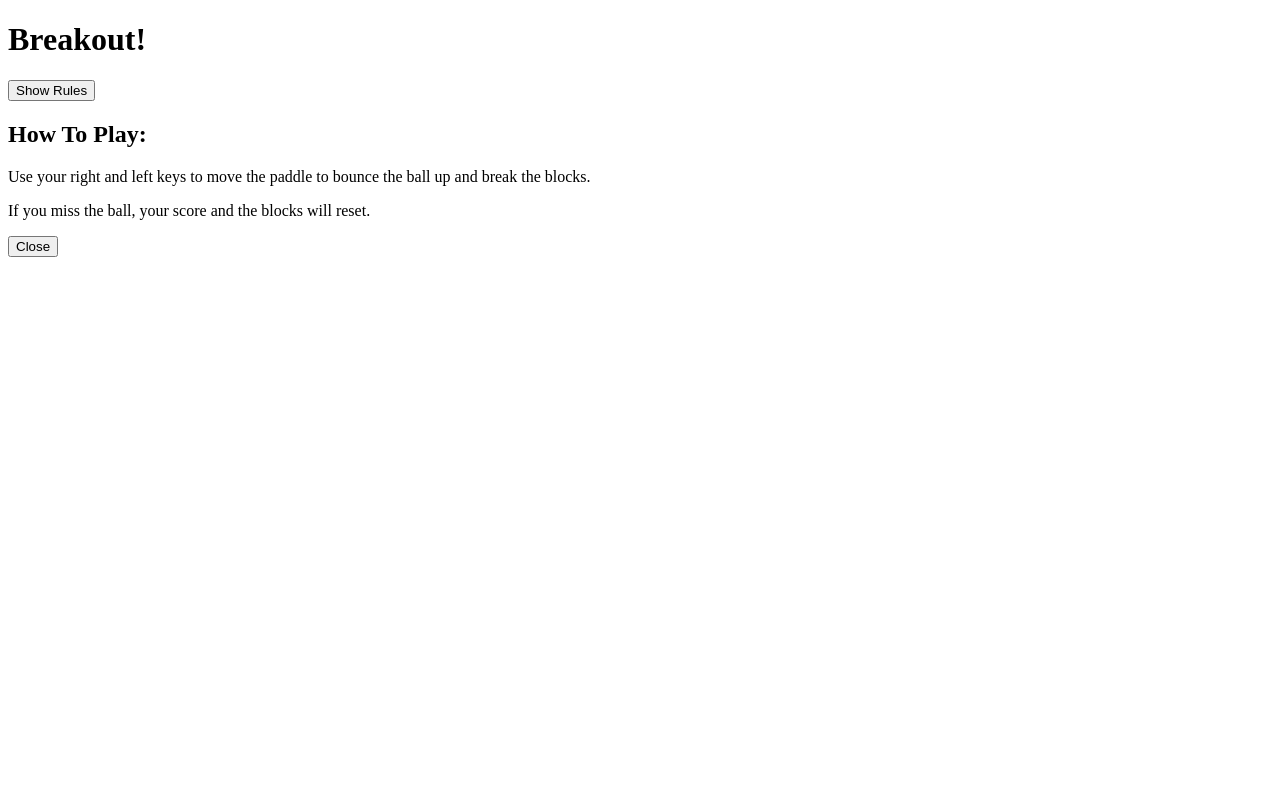
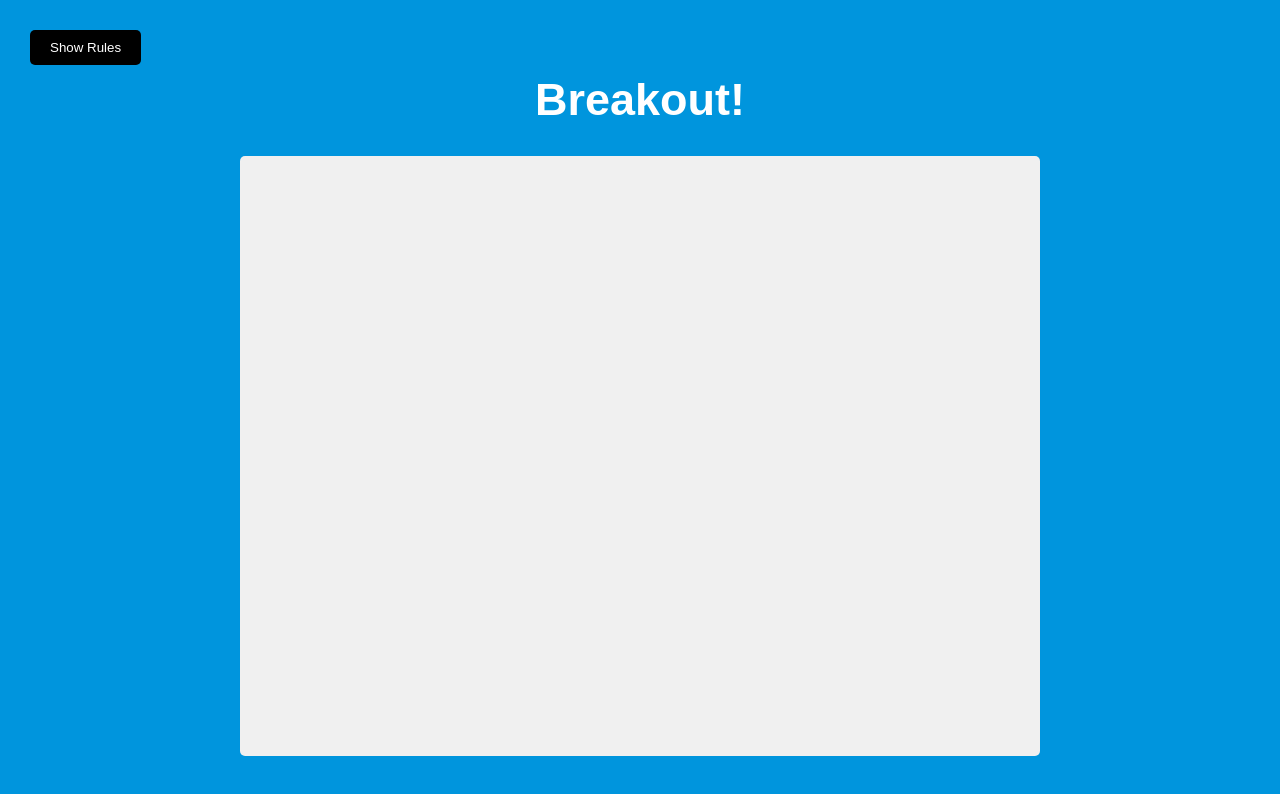
Before and after one commit to faiza203/Breakeout, a plain HTML site: page index.html in a window 1280 px wide. Drawn offline with Linux system fonts and the light colour scheme.

Commit message:
insert style

```diff
--- a/index.html
+++ b/index.html
@@ -4,6 +4,7 @@
     <meta charset="UTF-8" />
     <meta name="viewport" content="width=device-width, initial-scale=1.0" />
     <meta http-equiv="X-UA-Compatible" content="ie=edge" />
+    <link rel="stylesheet" href="style.css">
     <title>Breakout!</title>
   </head>
   <body>
--- /dev/null
+++ b/style.css
@@ -0,0 +1,70 @@
+* {
+    box-sizing: border-box;
+  }
+
+  body {
+    background-color: #0095dd;
+    display: flex;
+    flex-direction: column;
+    align-items: center;
+    justify-content: center;
+    font-family: Arial, Helvetica, sans-serif;
+    min-height: 100vh;
+    margin: 0;
+  }
+
+  h1 {
+    font-size: 45px;
+    color: #fff;
+  }
+
+  canvas {
+    background: #f0f0f0;
+    display: block;
+    border-radius: 5px;
+  }
+
+  .btn {
+    cursor: pointer;
+    border: 0;
+    padding: 10px 20px;
+    background: #000;
+    color: #fff;
+    border-radius: 5px;
+  }
+
+  .btn:focus {
+    outline: 0;
+  }
+
+  .btn:hover {
+    background: #222;
+  }
+
+  .btn:active {
+    transform: scale(0.98);
+  }
+
+  .rules-btn {
+    position: absolute;
+    top: 30px;
+    left: 30px;
+  }
+
+  .rules {
+    position: absolute;
+    top: 0;
+    left: 0;
+    background: #333;
+    color: #fff;
+    min-height: 100vh;
+    width: 400px;
+    padding: 20px;
+    line-height: 1.5;
+    transform: translateX(-400px);
+    transition: transform 1s ease-in-out;
+  }
+
+  .rules.show {
+    transform: translateX(0);
+  }
```
